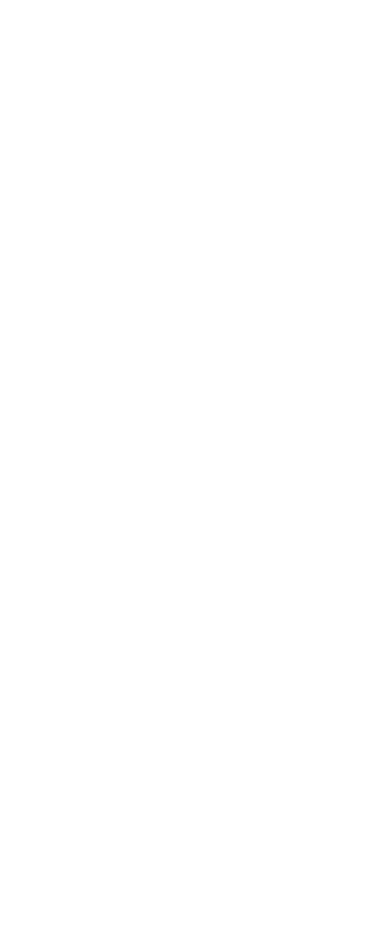
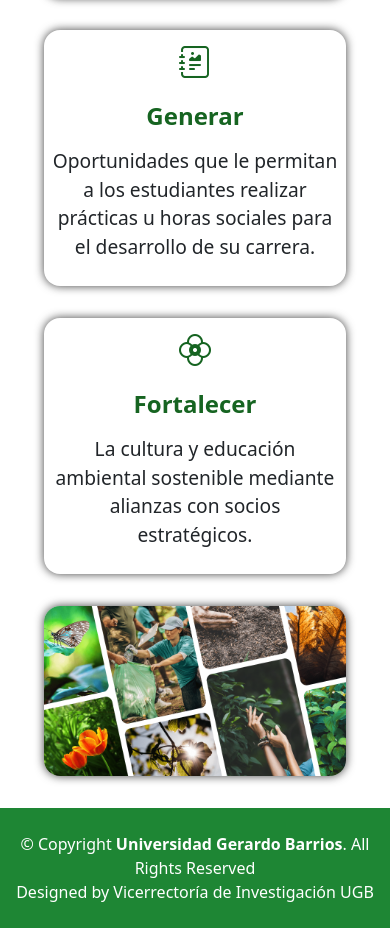
Before and after one commit to CesarMartinez23/observatorio-verde, a Vue app: page / in a window 390 px wide. Shown: the part 2195-3123 px from the top of the page. Before the commit the page ends 1878 px from the top, so only its background shows below. Built offline with nearby package versions, Linux system fonts and the light colour scheme.

Commit message:
Agregar WhatWeDo

```diff
--- a/package.json
+++ b/package.json
@@ -9,6 +9,7 @@
   },
   "dependencies": {
     "bootstrap": "^5.3.0",
+    "bootstrap-icons": "^1.10.5",
     "vue": "^3.3.4",
     "vue-router": "^4.2.2"
   },
--- /dev/null
+++ b/src/components/Home/WhatWeDo.vue
@@ -0,0 +1,154 @@
+<template>
+  <section class="custom-container">
+  <div class="container">
+    <h2 class="section-title">¿QUÉ HACEMOS?</h2>
+    <div class="row">
+      <div class="col-lg-6 content-column">
+        <div class="we-do">
+          <div class="we-do-icon">
+            <i class="bi bi-award"></i>
+          </div>
+          <div>
+            <h2 class="we-do-title">Participación</h2>
+            <p class="we-do-description lh-base">En congresos ambientales y así mantenernos informados y capacitados en los servicios para la zona oriental.</p>
+          </div>
+        </div>
+        <div class="we-do">
+          <div class="we-do-icon">
+            <i class="bi bi-journal-richtext"></i>
+          </div>
+          <div>
+            <h2 class="we-do-title">Generar</h2>
+            <p class="we-do-description lh-base">Oportunidades que le permitan a los estudiantes realizar prácticas u horas sociales para el desarrollo de su carrera.</p>
+          </div>
+        </div>
+        <div class="we-do">
+          <div class="we-do-icon">
+            <i class="bi bi-flower2"></i>
+          </div>
+          <div>
+            <h2 class="we-do-title">Fortalecer</h2>
+            <p class="we-do-description lh-base">La cultura y educación ambiental sostenible mediante alianzas con socios estratégicos.</p>
+          </div>
+        </div>
+      </div>
+      <div class="col-lg-6 image-column ml-auto mr-0">
+        <img src="/img/carrousel-images/4.png" alt="Imagen">
+      </div>
+    </div>
+  </div>
+</section>
+
+</template>
+
+<style scoped>
+.custom-container {
+  background-color: var(--white);
+  padding: 4rem;
+  text-align: center;
+}
+
+.image-column {
+  display: flex;
+  justify-content: center;
+  align-items: center;
+}
+
+.image-column img {
+  width: 100%;
+  height: 100%;
+  border-radius: 1rem;
+  box-shadow: 0px 0px 10px 0px rgba(0, 0, 0, 0.75);
+  object-fit: cover;
+}
+
+.content-column {
+  display: flex;
+  flex-direction: column;
+  justify-content: center;
+  align-items: center;
+}
+
+.section-title {
+  color: var(--green-900);
+  font-size: 3rem;
+  font-weight: bold;
+  margin-bottom: 2rem;
+}
+
+.we-do {
+  display: flex;
+  align-items: flex-start;
+  margin-bottom: 0.5rem;
+}
+
+.we-do-icon {
+  font-size: 2.5rem;
+  margin-right: 0.5rem;
+  color: var(--green-900);
+}
+
+.we-do-title {
+  font-size: 2rem;
+  font-weight: bold;
+  margin: 0;
+  color: var(--green-900);
+}
+
+.we-do-description {
+  font-size: 1.4rem;
+  margin-top: 1rem;
+  text-align: justify;
+  text-justify: inter-word;
+}
+
+@media (max-width: 991.98px) {
+  .we-do {
+    padding: 0.5rem;
+    box-shadow: 0px 0px 10px 0px rgba(0, 0, 0, 0.75);
+    border-radius: 1rem;
+    margin-bottom: 2rem;
+  }
+
+  .we-do:hover {
+  cursor: pointer;
+  transition: all 0.3s ease-in-out;
+  transform: scale(1.05);
+}
+
+}
+
+@media (max-width: 767.98px) {
+  .custom-container {
+    padding: 2rem;
+  }
+
+  .we-do {
+    flex-direction: column;
+    align-items: center;
+  }
+
+  .we-do-icon {
+    margin-right: 0;
+    margin-bottom: 1rem;
+  }
+
+  .we-do-description {
+    text-align: center;
+  }
+}
+
+@media (max-width: 575.98px) {
+  .we-do-title {
+    font-size: 1.5rem;
+  }
+
+  .we-do-icon {
+    font-size: 2rem;
+  }
+
+  .we-do-description {
+    font-size: 1.2rem;
+  }
+}
+</style>
--- a/src/main.js
+++ b/src/main.js
@@ -7,6 +7,7 @@
 // Import Bootstrap
 import 'bootstrap/dist/css/bootstrap.min.css'
 import 'bootstrap/dist/js/bootstrap.bundle.min.js'
+import 'bootstrap-icons/font/bootstrap-icons.css'
 
 const app = createApp(App)
 
--- a/src/views/HomeView.vue
+++ b/src/views/HomeView.vue
@@ -1,9 +1,11 @@
 <script setup>
 import Carrousel from "../components/Home/Carrousel/Carrousel.vue";
 import AboutUs from '../components/Home/AboutUs.vue'
+import WhatWeDo from '../components/Home/WhatWeDo.vue'
 </script>
 
 <template>
   <Carrousel />
   <AboutUs />
+  <WhatWeDo />
 </template>
```
Also changed, not shown: 1 other file (tests, documents, lock files or other folders).
